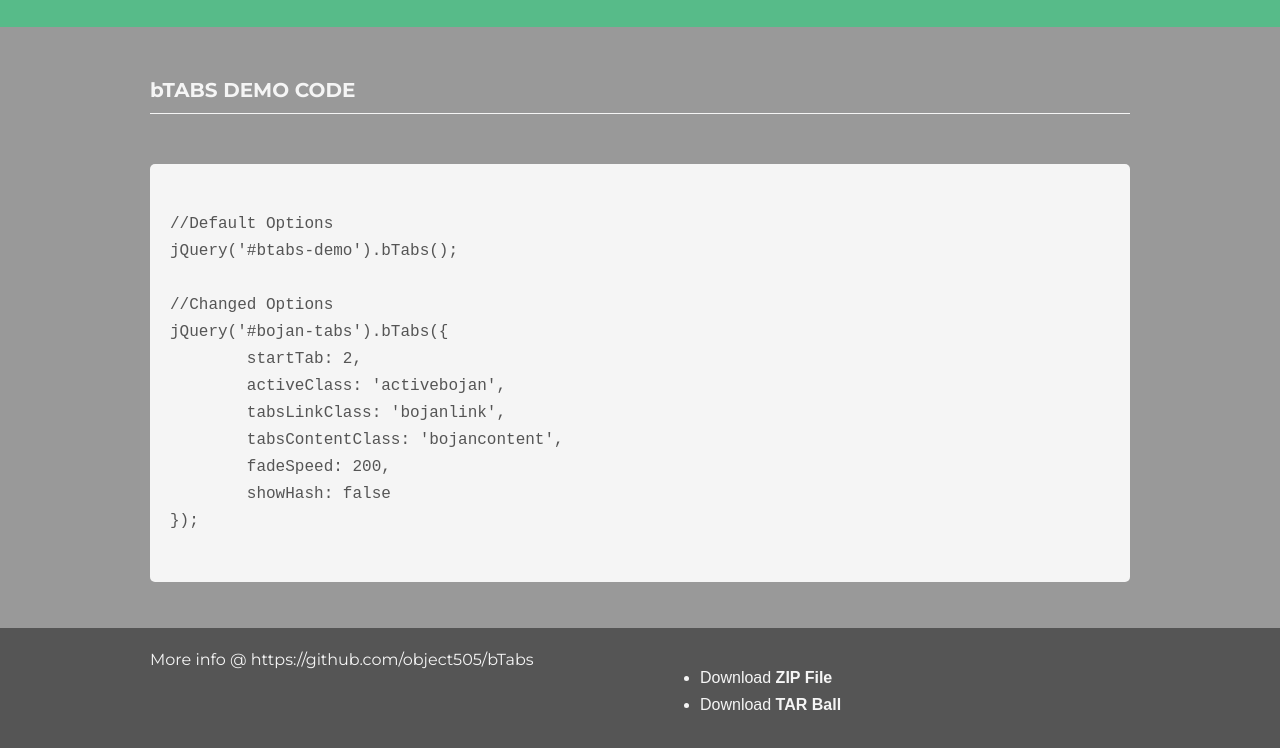
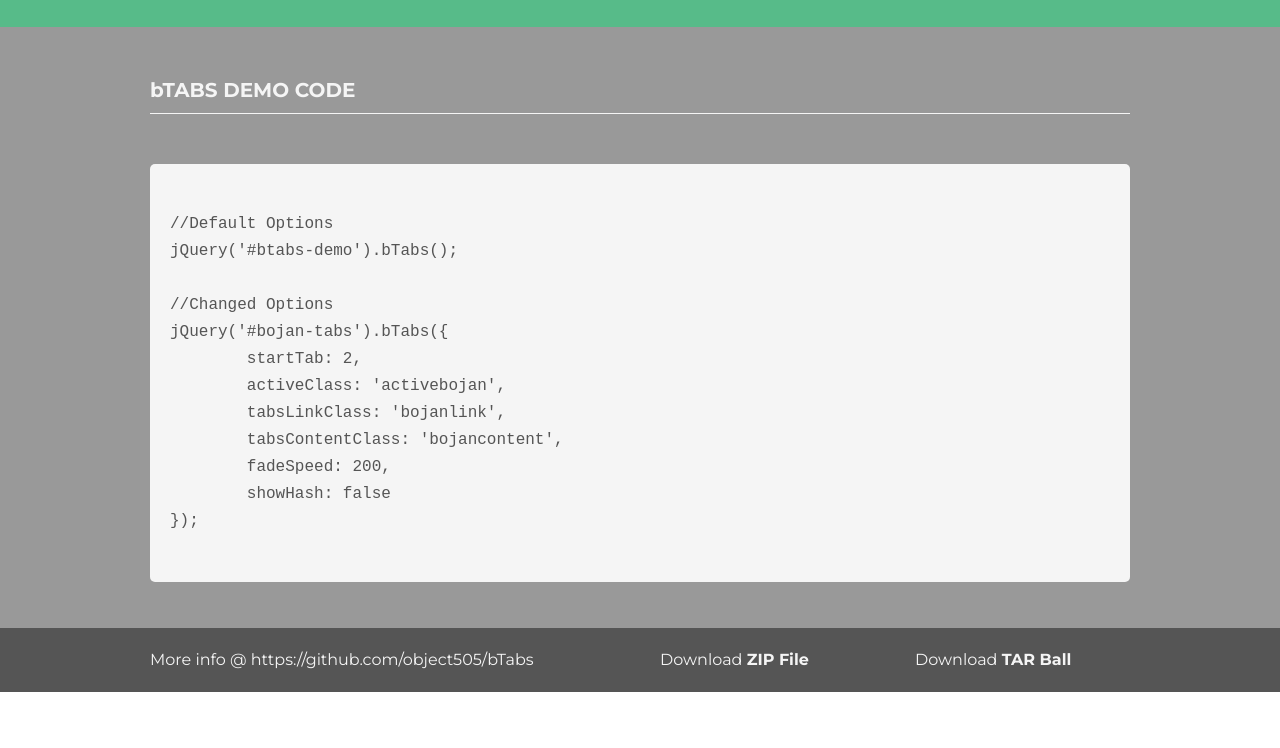
Before and after one commit to object505/btabs, a plain HTML site: page index.html in a window 1280 px wide. Shown: the part 835-1583 px from the top of the page. After the commit the page ends 1527 px from the top, so only its background shows below. Drawn offline with nearby package versions, Linux system fonts and the light colour scheme.

Commit message:
Demo footer

```diff
--- a/index.html
+++ b/index.html
@@ -154,10 +154,17 @@ jQuery('#bojan-tabs').bTabs({
 				</div>
 
         <div class="c6">
-          <ul>
-            <li><a href="https://github.com/object505/bTabs/zipball/master">Download <strong>ZIP File</strong></a></li>
-            <li><a href="https://github.com/object505/bTabs/tarball/master">Download <strong>TAR Ball</strong></a></li>
-          </ul>
+
+          <div class="row">
+            <div class="c6">
+              <p><a href="https://github.com/object505/bTabs/zipball/master">Download <strong>ZIP File</strong></a></p>
+            </div>
+
+            <div class="c6">
+              <p><a href="https://github.com/object505/bTabs/tarball/master">Download <strong>TAR Ball</strong></a></p>
+            </div>
+          </div>
+
         </div>
 			</div>
 		</div>
```
